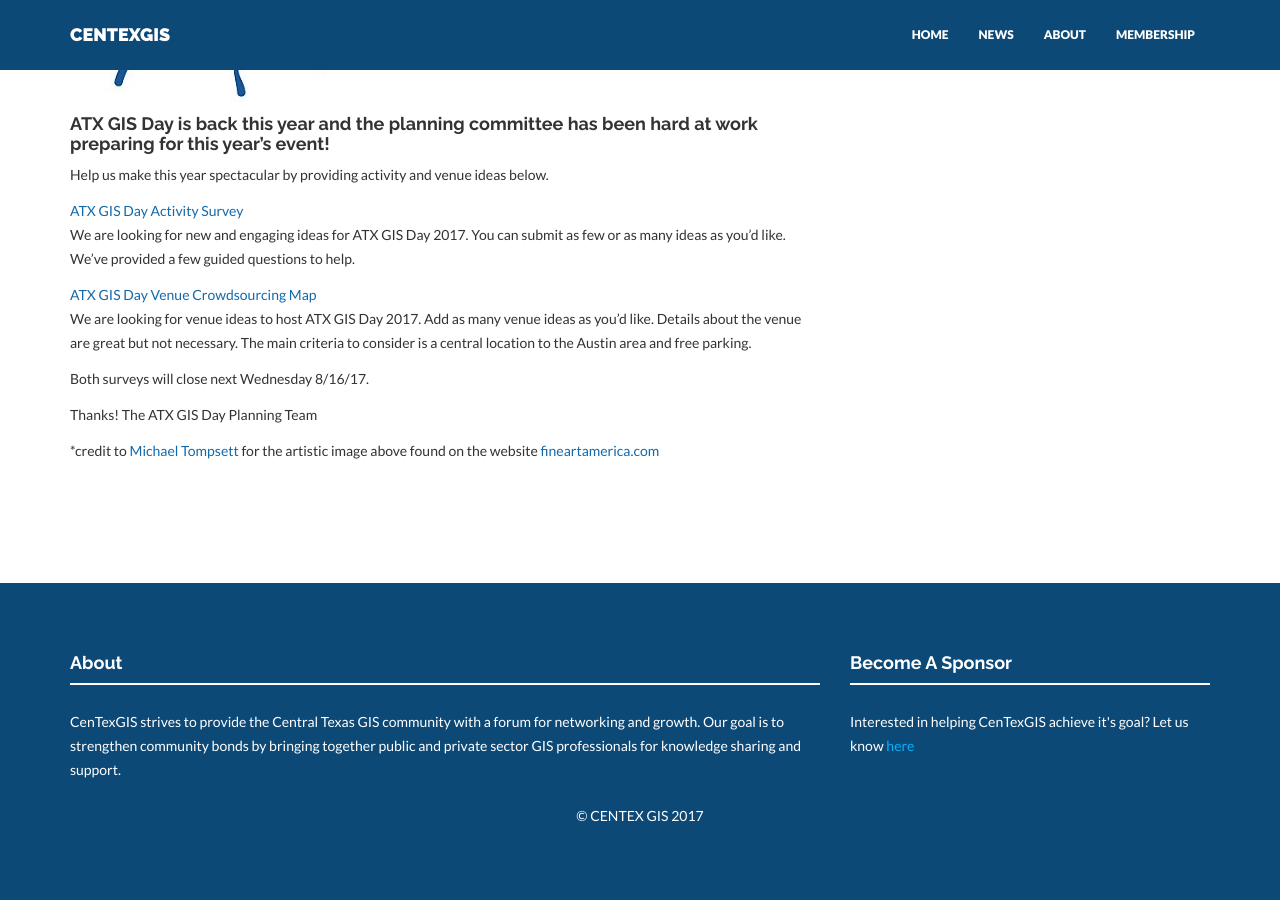
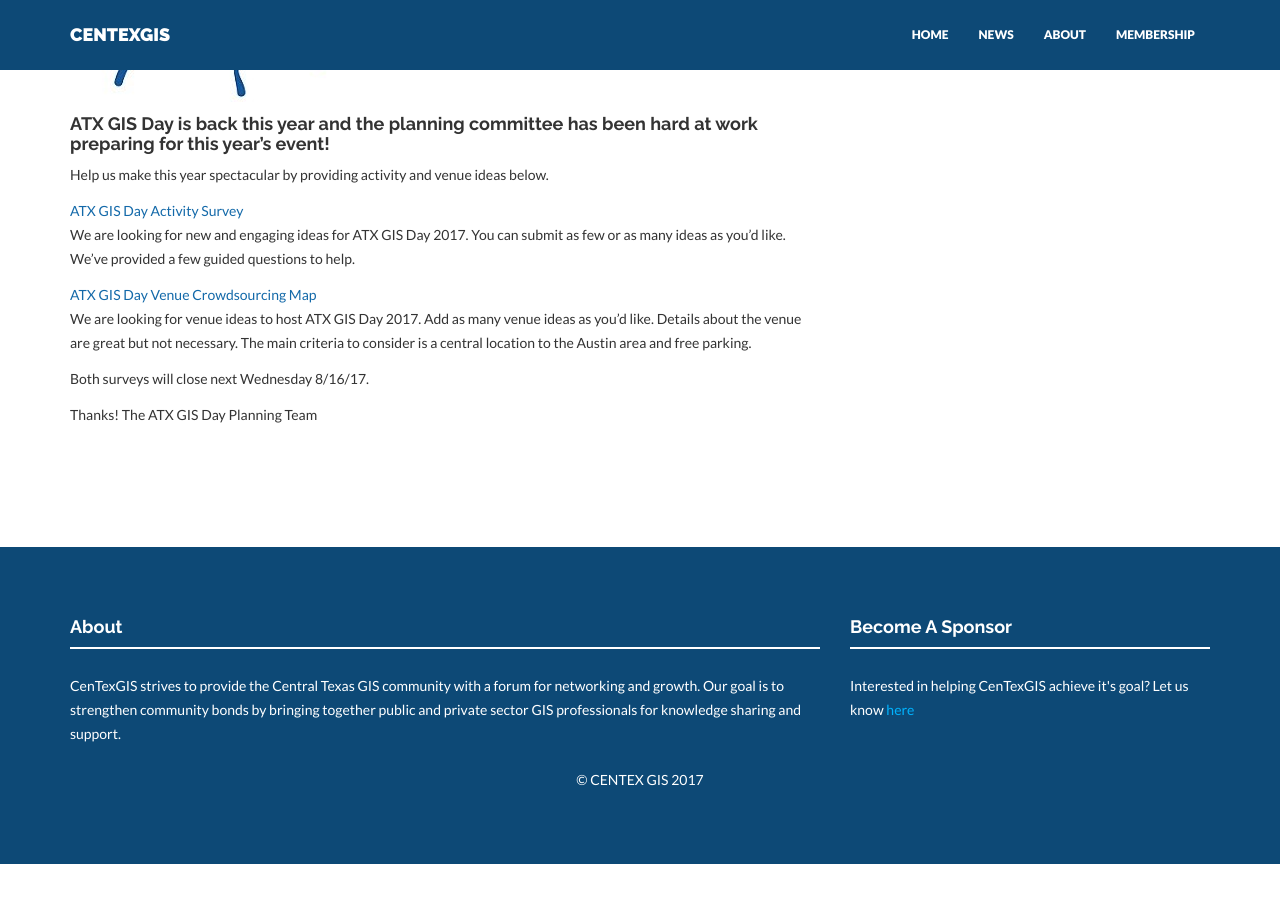
Before and after one commit to centexgis/centexgis.github.io, a Jekyll site: the page built from _posts/events/2017-08-07-atx-gis-day.md, in a window 1280 px wide and 900 px high, scrolled down 571 px. Built offline with Jekyll 4.4.1, drawn with Linux system fonts in a browser that asks for light colours; nearby versions of some CDN libraries; after the commit the page ends 1435 px from its top, so only the background shows below that.

Commit message:
remove *credit to artist due to image change

```diff
--- a/_posts/events/2017-08-07-atx-gis-day.md
+++ b/_posts/events/2017-08-07-atx-gis-day.md
@@ -27,7 +27,3 @@ Both surveys will close next Wednesday 8/16/17.
 
 Thanks!
 The ATX GIS Day Planning Team
-
-
-
-*credit to [Michael Tompsett](https://fineartamerica.com/profiles/michael-tompsett.html) for the artistic image above found on the website [fineartamerica.com](https://fineartamerica.com/featured/austin-texas-skyline-michael-tompsett.html)
```
